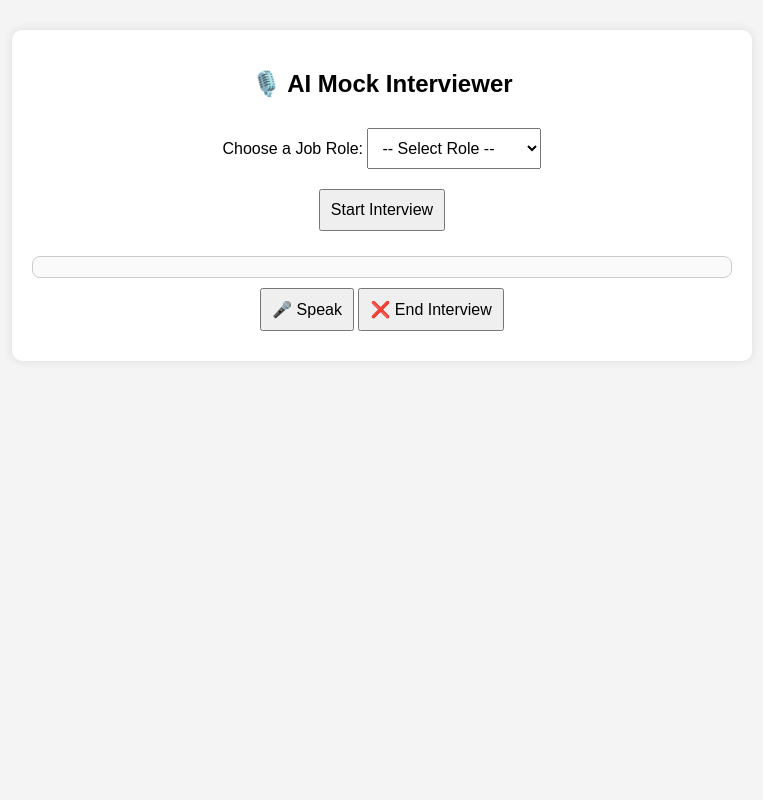
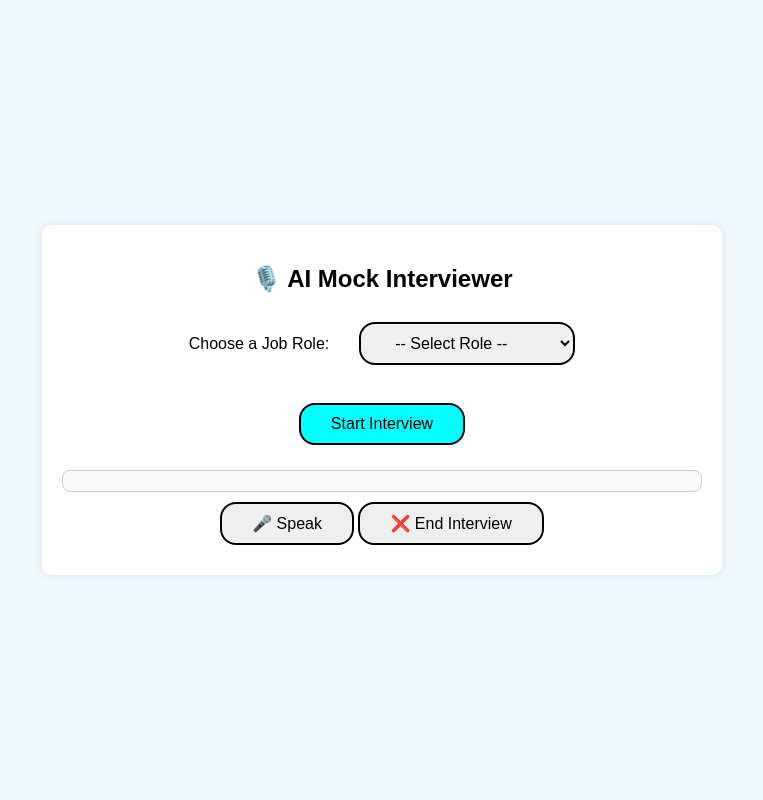
Before and after one commit to yashr4616/AI-Mock-Interview, a Flask app: page / in a window 1280 px wide. Shown: the whole page, without its empty margins (258-1021 px from the left). Run offline with Flask 3, Linux system fonts and the light colour scheme.

Commit message:
style.css

```diff
--- a/main.py
+++ b/main.py
@@ -19,18 +19,26 @@ Output each question on a new line, no numbering.
     response = model.generate_content(prompt)
     questions = response.text.strip().split("\n")
     return [q.strip("-•1234567890. ") for q in questions if q.strip()]
+def get_feedback(user_answer, job_role):
 
-def get_feedback(user_answer, job_role):
     prompt = f"""
-    You are an expert interviewer for a {job_role} role. Here's a candidate's answer: "{user_answer}"
+                You are an expert interviewer for a {job_role} role. Here's a candidate's answer: "{user_answer}"
 
-    Give short, honest feedback with:
-    - Give output with text manipulations.
-    - A 1-line evaluation of the answer.
-    - A suggested ideal response (20 words max).
-    """
+                Ignore all special characters such as ', ", {{, }}, [, ], etc. Treat them as normal text.
+
+                Provide the following:
+                - Text manipulations to improve clarity, grammar, or flow.
+                - A one-line honest evaluation of the answer.
+                - A suggested ideal response (20 words max).
+                """
+
     response = model.generate_content(prompt)
-    return response.text.strip()
+
+    # Clean up the response by removing * and **
+    clean_text = response.text.replace("*", "").replace("**", "")
+
+    return clean_text.strip()
+
 
 @app.route("/")
 def index():
--- a/templates/mock.html
+++ b/templates/mock.html
@@ -7,15 +7,18 @@
     <style>
         body {
             font-family: Arial, sans-serif;
-            background: #f4f4f4;
+            background: #F0F9FF;
             margin: 0;
             padding: 0;
             text-align: center;
+            display: flex;
+            justify-content: center;
+            align-items: center;
+            height: 100vh;
         }
 
         .container {
-            max-width: 700px;
-            margin: 30px auto;
+            width: 50%;
             padding: 20px;
             background: #fff;
             box-shadow: 0 0 10px rgba(0, 0, 0, 0.1);
@@ -24,9 +27,11 @@
 
         select,
         button {
-            padding: 10px;
+            padding: 10px 30px;
             margin: 10px 0;
             font-size: 16px;
+            border: 2px solid;
+            border-radius: 16px;
         }
 
         .chat-box {
@@ -53,6 +58,19 @@
             color: green;
             font-weight: bold;
         }
+
+        .jobrole{
+            display: flex;
+            justify-content: center;
+            align-items: center;
+            gap:30px;
+        }
+
+        .startbtn{
+            background-color: aqua;
+            color: black;
+        }
+
     </style>
 </head>
 
@@ -60,13 +78,17 @@
     <div class="container">
         <h2>🎙️ AI Mock Interviewer</h2>
 
-        <label for="role">Choose a Job Role:</label>
+
+        <div class="jobrole">
+            <label for="role">Choose a Job Role:</label>
         <select id="role">
             <option value="">-- Select Role --</option>
             <option value="software engineer">Software Engineer</option>
             <option value="data scientist">Data Scientist</option>
-        </select><br>
-        <button onclick="startInterview()">Start Interview</button>
+        </select>
+        </div>
+        <br>
+        <button onclick="startInterview()" class="startbtn">Start Interview</button>
 
         <div class="chat-box" id="chatBox"></div>
 
```
